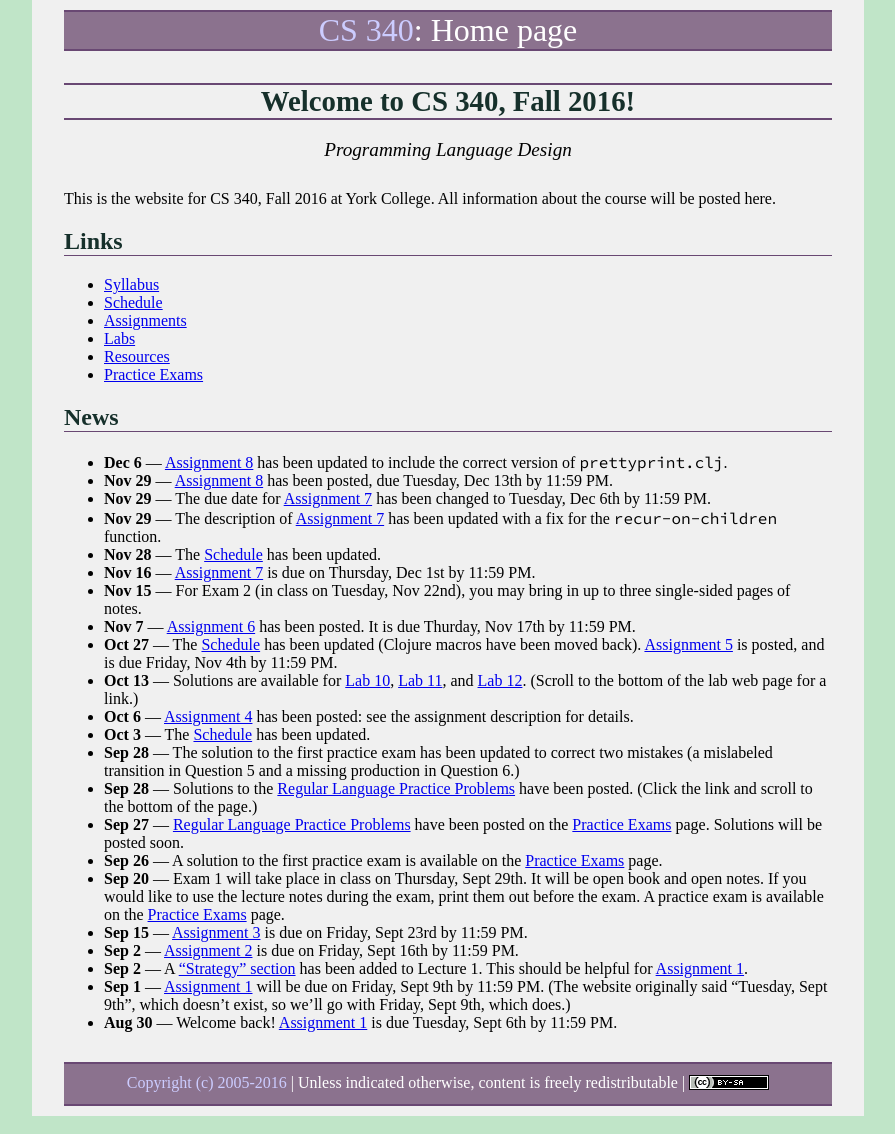
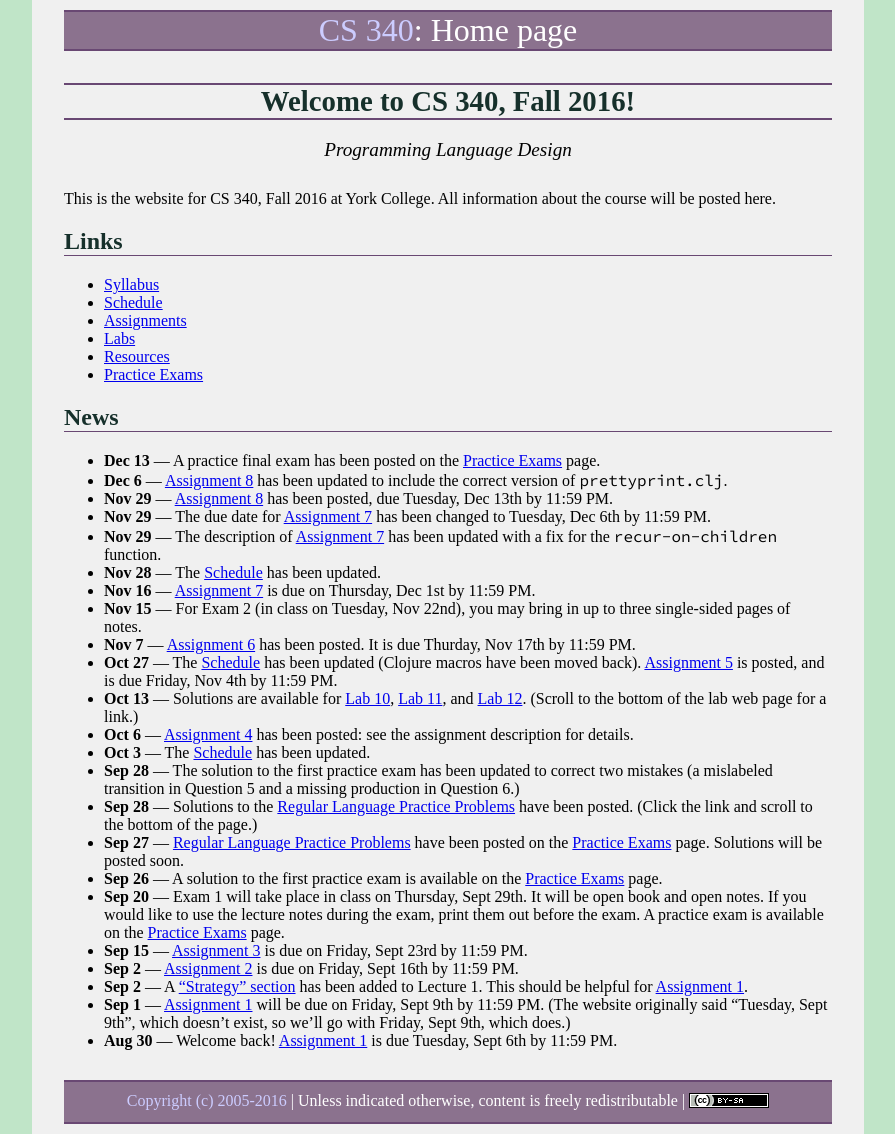
Before and after one commit to ycpcs/cs340-fall2016, a Jekyll site: the page built from index.md, in a window 1280 px wide. Shown: the whole page, without its empty margins (192-1087 px from the left). Built offline with Jekyll 4.4.1, drawn with Linux system fonts in a browser that asks for light colours; some web fonts are replaced.

Commit message:
practice final exam

```diff
--- a/index.md
+++ b/index.md
@@ -20,6 +20,7 @@ This is the website for CS 340, Fall 2016 at York College.  All information abou
 
 ## News
 
+* **Dec 13** &mdash; A practice final exam has been posted on the [Practice Exams](practice/index.html) page.
 * **Dec 6** &mdash; [Assignment 8](assign/assign08.html) has been updated to include the correct version of `prettyprint.clj`.
 * **Nov 29** &mdash; [Assignment 8](assign/assign08.html) has been posted, due Tuesday, Dec 13th by 11:59 PM.
 * **Nov 29** &mdash; The due date for [Assignment 7](assign/assign07.html) has been changed to Tuesday, Dec 6th by 11:59 PM.
```
Also changed, not shown: practice/index.md (+2 -0 lines), 2 other files.
